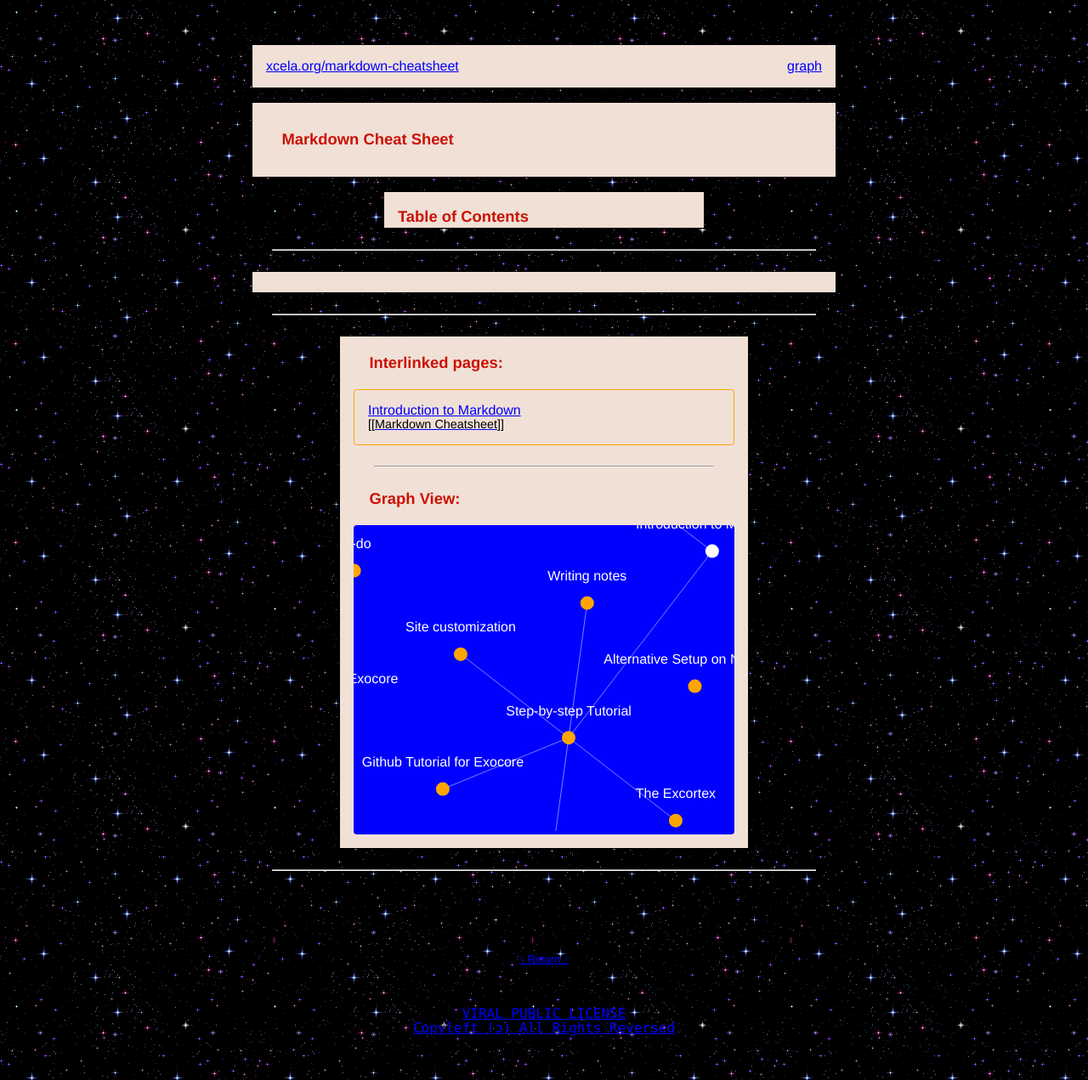
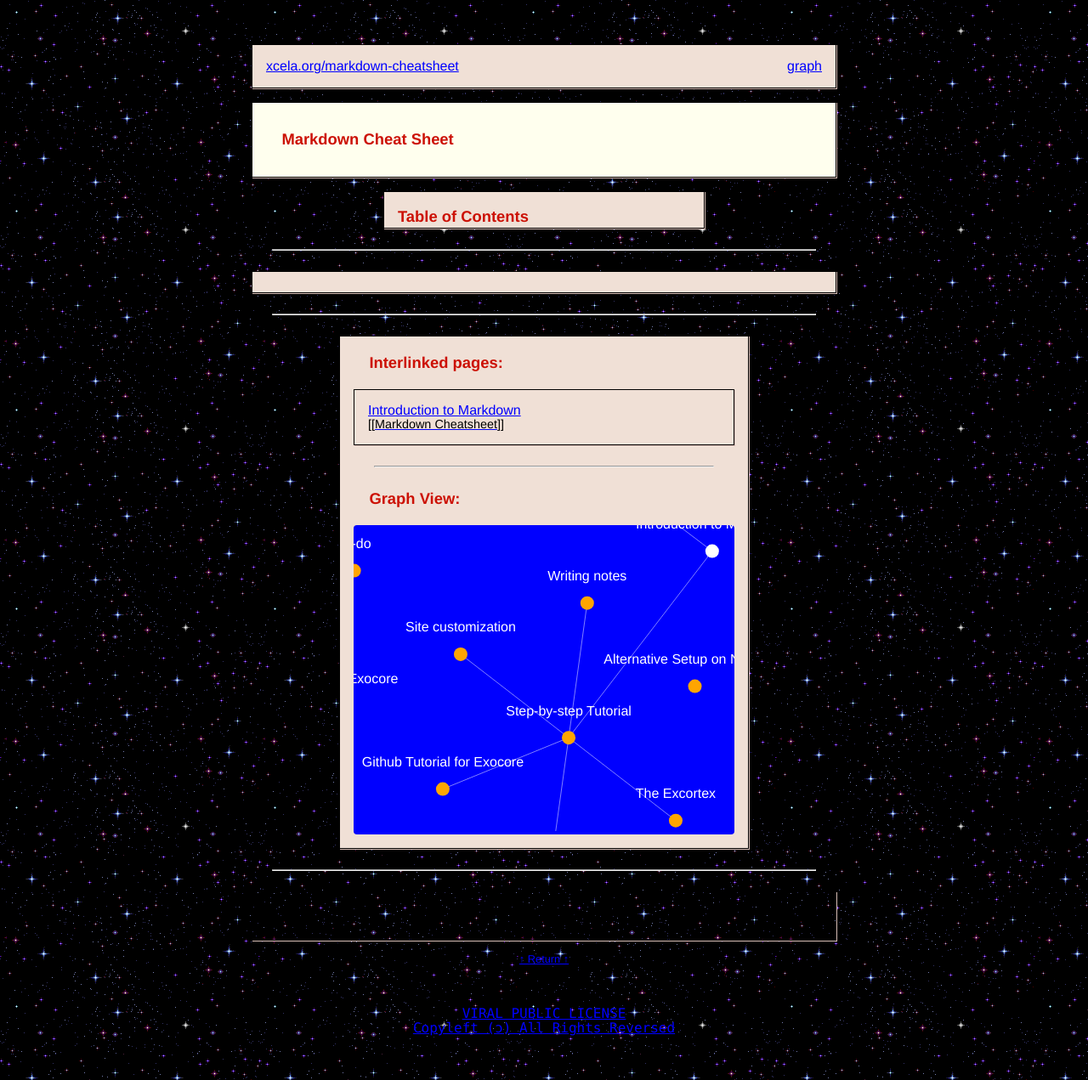
Before and after one commit to xcela/Exocore, a Jekyll site: the page built from _notes/markdown cheatsheet.md, in a window 1280 px wide. Shown: the whole page at 85% size. Built offline with Jekyll 4.4.1, drawn with Linux system fonts in a browser that asks for light colours.

Commit message:
Update _yotsuba.scss

```diff
--- a/_sass/_yotsuba.scss
+++ b/_sass/_yotsuba.scss
@@ -64,6 +64,7 @@ ul {
 
 hr {
   margin:1.5em;
+  color: d9bfb7;
 }
 
 h1,h2,h3,h4,h5,h6 {
@@ -137,13 +138,15 @@ nav a {
 
 .title {
   border: $color-border; padding: 1em;
-  background-color: $background;
+    box-shadow: 1px 1px 0px #d9bfb7;
+  background-color: #ffffee;
   margin-bottom:1em;
 }
 
 nav {
   background-color: $background;
   border: $color-border; padding: 1em;
+    box-shadow: 1px 1px 0px #d9bfb7;
  color: blue;
  font-weight: normal;
  padding: 1em;
@@ -161,6 +164,7 @@ nav {
 
 .border, .notes-entry-container {
   border: $color-border;
+    box-shadow: 1px 1px 0px #d9bfb7;
   padding: 2em;
    @media (max-width: 700px) {
     border:none;
@@ -172,6 +176,7 @@ nav {
 
 .graph {
   border: $color-border; padding: 2em;
+    box-shadow: 1px 1px 0px #d9bfb7;
   margin:2em; line-height: 1.1em;
 }
 
@@ -189,14 +194,15 @@ nav {
 .sidenote {
   background-color: $background;
   border: $color-border;
+    box-shadow: 1px 1px 0px #d9bfb7;
   padding: 1em;
   padding-top:0em;
 }
 
 .backlink-box {
   background-color: $background;
-  border: 1px solid orange;
-  border-radius: 4px;
+  border: $color-border;
+    box-shadow: 1px 1px 0px #d9bfb7;
   padding:1em;
   line-height:1em;
 }
@@ -213,6 +219,7 @@ nav {
 
 .note {
   border: $color-border;
+    box-shadow: 1px 1px 0px #d9bfb7;
   padding:1em; padding-top:0em;
   background-color: $background;
 }
@@ -245,6 +252,7 @@ nav {
 /* Table of Contents */
 .toc-container{
   border: $color-border;
+    box-shadow: 1px 1px 0px #d9bfb7;
   background-color: $background;
   padding: 1em;
   padding-bottom: 0em;
@@ -274,6 +282,7 @@ nav {
 
 time {
   border: $color-border;
+    box-shadow: 1px 1px 0px #d9bfb7;
   padding: 1em;
   display: block;
   font-family: $font-family-monospace;
```
